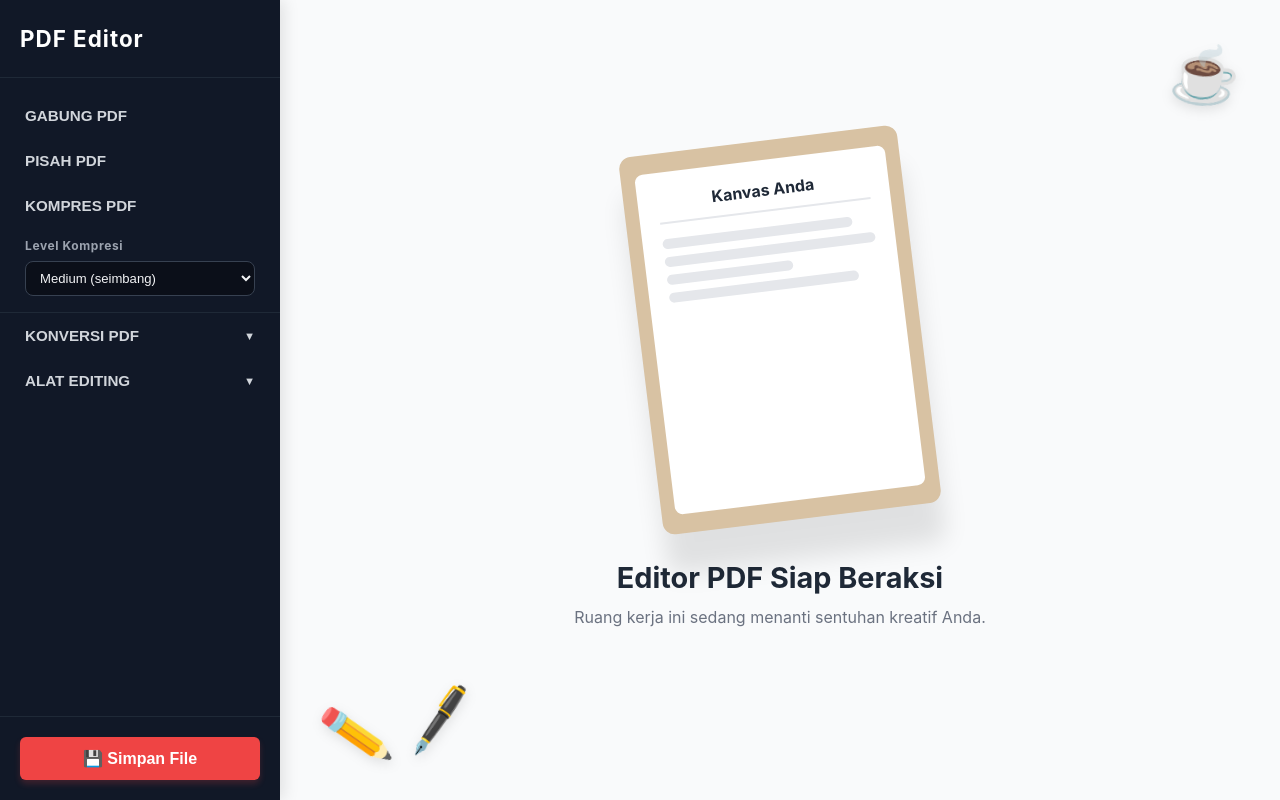
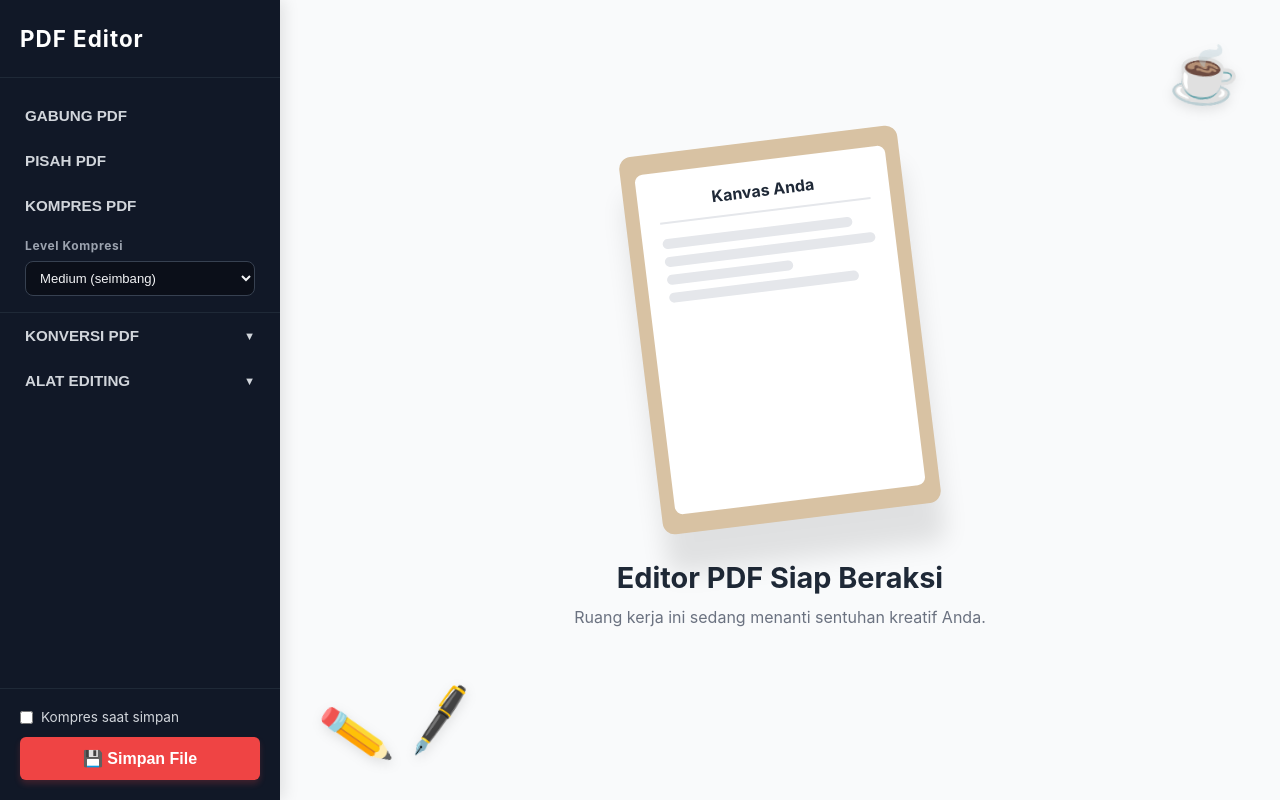
Before and after one commit to IkhsanMoekhtar/pdf_editor, a React (Vite) app: page / in a window 1280 px wide. Built offline with nearby package versions, Linux system fonts and the light colour scheme.

Commit message:
feat: add optional compress-on-save flow

```diff
--- a/src/App.css
+++ b/src/App.css
@@ -223,6 +223,20 @@
   border-top: 1px solid #1f2937;
 }
 
+.compress-on-save-toggle {
+  display: flex;
+  align-items: center;
+  gap: 8px;
+  color: #d1d5db;
+  font-size: 0.85rem;
+  margin-bottom: 12px;
+  user-select: none;
+}
+
+.compress-on-save-toggle input {
+  accent-color: #ef4444;
+}
+
 .save-btn {
   width: 100%;
   padding: 12px;
@@ -238,6 +252,11 @@
 }
 
 .save-btn:hover { background-color: #dc2626; }
+
+.save-btn:disabled {
+  opacity: 0.7;
+  cursor: not-allowed;
+}
 
 /* --- AREA KERJA UTAMA --- */
 .workspace {
--- a/src/App.jsx
+++ b/src/App.jsx
@@ -14,6 +14,7 @@ function App() {
   const [isSidebarOpen, setIsSidebarOpen] = useState(false);
   const [isCompressing, setIsCompressing] = useState(false);
   const [compressLevel, setCompressLevel] = useState('medium');
+  const [compressOnSave, setCompressOnSave] = useState(false);
 
   // Fungsi mengubah warna HEX HTML ke RGB untuk pdf-lib
   const hexToPdfRgb = (hex) => {
@@ -32,10 +33,17 @@ function App() {
     setRotation(0);
   };
 
-  const savePdfWithDrawings = async () => {
-    if (!pdfFile) return;
+  const downloadPdfBlob = (blob, fileName) => {
+    const link = document.createElement('a');
+    link.href = URL.createObjectURL(blob);
+    link.download = fileName;
+    link.click();
+    URL.revokeObjectURL(link.href);
+  };
 
-    try {
+  const buildEditedPdfBlob = async () => {
+    if (!pdfFile) throw new Error('Silakan upload PDF terlebih dahulu.');
+
     const arrayBuffer = await pdfFile.arrayBuffer();
     const pdfDoc = await PDFDocument.load(arrayBuffer);
     const pages = pdfDoc.getPages();
@@ -72,7 +80,7 @@ function App() {
 
         page.drawText(t.text, {
           x: t.x,
-            y: height - t.y, // SANGAT SIMPEL! Tidak perlu dikurangi (t.size * 0.25) lagi
+          y: height - t.y,
           size: t.size,
           font: helveticaFont,
           color: rgb(pdfColor.r, pdfColor.g, pdfColor.b),
@@ -80,10 +88,8 @@ function App() {
       }
     });
 
-      // 2. TERAPKAN ROTASI KE SEMUA HALAMAN (FITUR BARU)
     if (rotation !== 0) {
       pages.forEach((page) => {
-          // Ambil rotasi bawaan dokumen (jika ada), lalu tambahkan rotasi dari user
         const currentRotation = page.getRotation().angle || 0;
         page.setRotation(degrees(currentRotation + rotation));
       });
@@ -91,21 +97,14 @@ function App() {
 
     const pdfBytes = await pdfDoc.save();
     const blob = new Blob([pdfBytes], { type: 'application/pdf' });
-      const link = document.createElement('a');
-      link.href = URL.createObjectURL(blob);
     const originalName = pdfFile.name;
-      const newFileName = originalName.replace(/\.[^/.]+$/, "") + "_edited.pdf";
-      link.download = newFileName;
-      link.click();
+    const newFileName = originalName.replace(/\.[^/.]+$/, '') + '_edited.pdf';
 
-    } catch (error) {
-      console.error("Gagal menyimpan PDF:", error);
-      alert("Terjadi kesalahan saat menyimpan PDF.");
-    }
+    return { blob, fileName: newFileName };
   };
 
-  const handleCompressPdf = async (level = 'medium') => {
-    if (!pdfFile) {
+  const handleCompressPdf = async (level = 'medium', fileToCompress = pdfFile, customMessage) => {
+    if (!fileToCompress) {
       alert('Silakan upload PDF terlebih dahulu.');
       return;
     }
@@ -115,7 +114,7 @@ function App() {
 
     try {
       const formData = new FormData();
-      formData.append('pdf', pdfFile);
+      formData.append('pdf', fileToCompress);
       formData.append('level', level);
 
       const response = await fetch('/api/compress', {
@@ -135,23 +134,36 @@ function App() {
       }
 
       const compressedBlob = await response.blob();
-      const originalName = pdfFile.name.replace(/\.[^/.]+$/, '');
+      const originalName = fileToCompress.name.replace(/\.[^/.]+$/, '');
       const compressedName = `${originalName}_compressed.pdf`;
 
-      const downloadUrl = URL.createObjectURL(compressedBlob);
-      const link = document.createElement('a');
-      link.href = downloadUrl;
-      link.download = compressedName;
-      link.click();
-      URL.revokeObjectURL(downloadUrl);
-
+      downloadPdfBlob(compressedBlob, compressedName);
       setPdfFile(new File([compressedBlob], compressedName, { type: 'application/pdf' }));
-      alert('PDF berhasil dikompres. File baru juga sudah dimuat ke editor.');
+      alert(customMessage || 'PDF berhasil dikompres. File baru juga sudah dimuat ke editor.');
     } catch (error) {
       console.error('Gagal kompres PDF:', error);
       alert(error.message || 'Terjadi kesalahan saat mengompres PDF.');
     } finally {
       setIsCompressing(false);
+    }
+  };
+
+  const savePdfWithDrawings = async () => {
+    if (!pdfFile) return;
+
+    try {
+      const { blob, fileName } = await buildEditedPdfBlob();
+
+      if (compressOnSave) {
+        const editedFile = new File([blob], fileName, { type: 'application/pdf' });
+        await handleCompressPdf(compressLevel, editedFile, 'PDF berhasil disimpan dan dikompres.');
+      } else {
+        downloadPdfBlob(blob, fileName);
+      }
+
+    } catch (error) {
+      console.error("Gagal menyimpan PDF:", error);
+      alert("Terjadi kesalahan saat menyimpan PDF.");
     }
   };
 
@@ -172,6 +184,8 @@ function App() {
         onCompress={handleCompressPdf}
         compressLevel={compressLevel}
         setCompressLevel={setCompressLevel}
+        compressOnSave={compressOnSave}
+        setCompressOnSave={setCompressOnSave}
         isCompressing={isCompressing}
         isMobileOpen={isSidebarOpen}
         onCloseMobile={() => setIsSidebarOpen(false)}
--- a/src/components/layout/Sidebar.jsx
+++ b/src/components/layout/Sidebar.jsx
@@ -1,6 +1,6 @@
 import React, { useState } from 'react';
 
-export default function Sidebar({ activeTool, setActiveTool, onSave, onCompress, compressLevel, setCompressLevel, isCompressing, isMobileOpen, onCloseMobile }) {
+export default function Sidebar({ activeTool, setActiveTool, onSave, onCompress, compressLevel, setCompressLevel, compressOnSave, setCompressOnSave, isCompressing, isMobileOpen, onCloseMobile }) {
   const [expandedMenu, setExpandedMenu] = useState(null);
 
   const closeIfMobile = () => {
@@ -96,8 +96,17 @@ export default function Sidebar({ activeTool, setActiveTool, onSave, onCompress,
       </nav>
 
       <div className="sidebar-footer">
-        <button className="save-btn" onClick={() => { onSave(); closeIfMobile(); }}>
-          💾 Simpan File
+        <label className="compress-on-save-toggle">
+          <input
+            type="checkbox"
+            checked={compressOnSave}
+            onChange={(e) => setCompressOnSave?.(e.target.checked)}
+          />
+          <span>Kompres saat simpan</span>
+        </label>
+
+        <button className="save-btn" disabled={isCompressing} onClick={() => { onSave(); closeIfMobile(); }}>
+          {isCompressing ? '⏳ Memproses...' : compressOnSave ? '💾 Simpan + Kompres' : '💾 Simpan File'}
         </button>
       </div>
     </aside>
```
Lines whose indentation alone changed are shown as unchanged.
